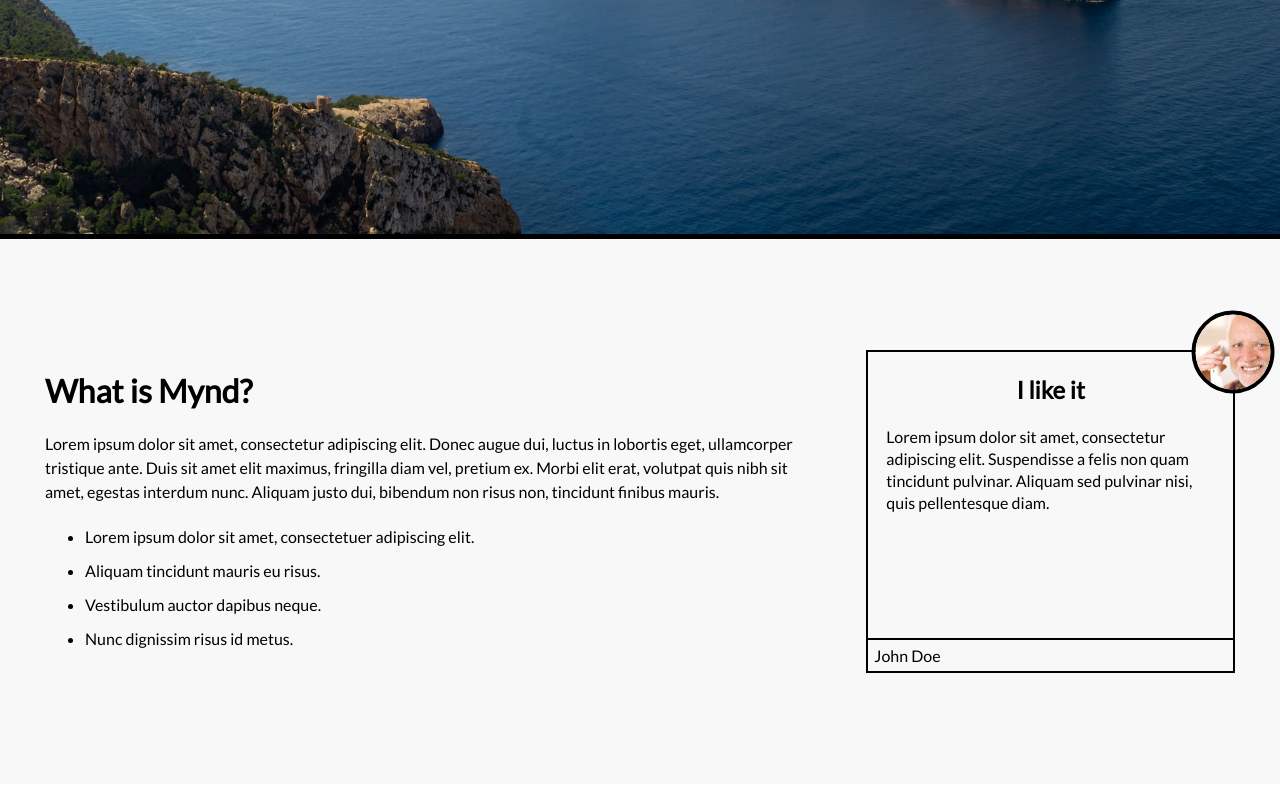
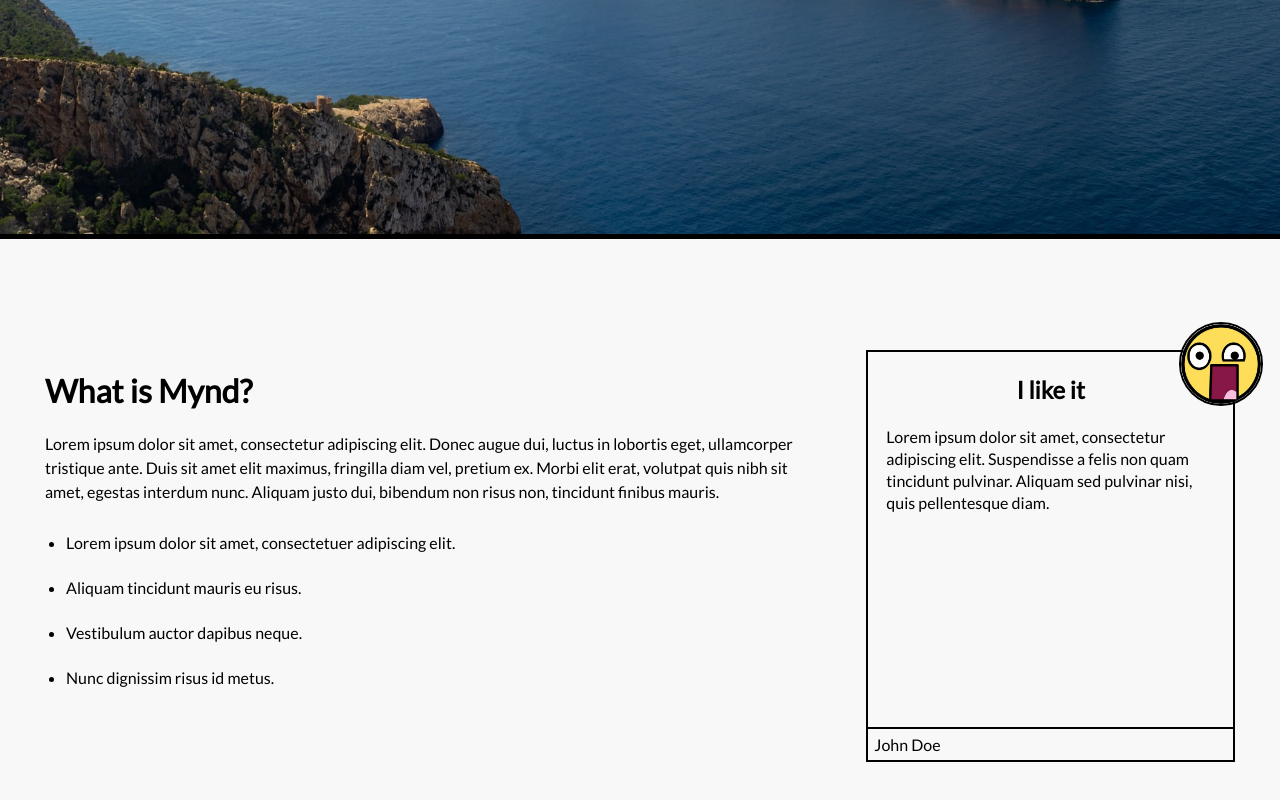
Before and after one commit to Team-25/Mynd, a React (Create React App) app in the folder Frontend/mynd/: page / in a window 1280 px wide. Shown: the part 566-1366 px from the top of the page. Built offline with nearby package versions, Linux system fonts and the light colour scheme.

Commit message:
[add] Styling changes

```diff
--- a/Frontend/mynd/src/App.scss
+++ b/Frontend/mynd/src/App.scss
@@ -90,13 +90,13 @@ body {
   height: 100%;
 }
 
-/* Homepage Description Block*/
-
 .content {
   padding-top: 90px;
   padding-bottom: 90px;
   background-color: $background;
 }
+
+/* Homepage Description Block*/
 
 .content-divider {
   border-top: 5px dashed rgb(0, 0, 0);
@@ -105,21 +105,21 @@ body {
 
 .homepage-description {
   padding: 21px;
-  h1 {
-
-  }
 
   p {
     line-height: 24px;
   }
 
   ul {
-    line-height: 34px;
+    line-height: 45px;
+    margin-left: 0;
+    padding-left: 21px;
   }
 }
 
 .homepage-user-testimonial {
-  padding: 21px;
+  padding: 21px 21px 0 21px;
+  height: 100%;
 }
 
 @media only screen and (max-width: 900px) {
@@ -131,10 +131,9 @@ body {
 .user-testimonial {
   position: relative;
   border: 2px solid $primary;
-
+  height: 100%;
 
   .user-testimonial-content {
-    min-height: 250px;
     padding: 18px;
   }
 
@@ -146,16 +145,20 @@ body {
   .user-testimonial-name {
     border-top: 2px solid $primary;
     padding: 6px;
+    position: absolute;
+    bottom: 0;
+    left: 0;
+    right: 0;
   }
 
   .user-image {
-    height: 75px;
-    width: 75px;
+    height: 80px;
+    width: 80px;
     position: absolute;
-    right: 0;
-    top: 0;
+    right: 12px;
+    top: 12px;
     transform: translateX(50%) translateY(-50%);
-    border: 4px solid $primary;
+    border: 2px solid $primary;
   }
 
   h2 {
--- a/Frontend/mynd/src/components/Homepage/DescriptionBlock/DescriptionBlock.tsx
+++ b/Frontend/mynd/src/components/Homepage/DescriptionBlock/DescriptionBlock.tsx
@@ -32,7 +32,7 @@ const DescriptionBlock = (props: IProps) => {
                         <UserTestimonial
                             name="John Doe"
                             title="I like it"
-                            text="Lorem ipsum dolor sit amet, consectetur adipiscing elit. Suspendisse a felis non quam tincidunt pulvinar. Aliquam sed pulvinar nisi, quis pellentesque diam. "
+                            text="Lorem ipsum dolor sit amet, consectetur adipiscing elit. Suspendisse a felis non quam tincidunt pulvinar. Aliquam sed pulvinar nisi, quis pellentesque diam."
                             image={props.image}
                         />
                     </div>
--- a/Frontend/mynd/src/pages/Home.jsx
+++ b/Frontend/mynd/src/pages/Home.jsx
@@ -3,7 +3,7 @@ import DescriptionBlock from '../components/Homepage/DescriptionBlock/Descriptio
 import Container from '@material-ui/core/Container';
 
 
-import img from '../img/person1.jpg';
+import img from '../img/face.jpg';
 
 const Home = () => {
     return (
```
Also changed, not shown: Frontend/mynd/src/img/face.jpg (added).
